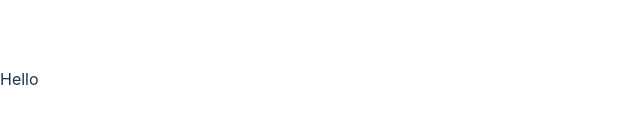
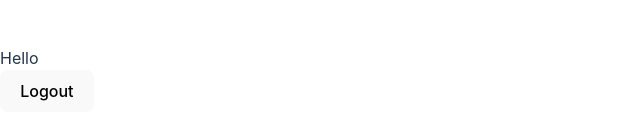
Before and after one commit to adkinsmt/StrangersThings, a React (Vite) app in the folder vite-project/: page / in a window 1280 px wide. Shown: the part 321-460 px from the top of the page, without its empty margins (0-640 px from the left). Built offline with nearby package versions, Linux system fonts and the light colour scheme.

Commit message:
LogoutCreation

```diff
--- a/vite-project/src/App.jsx
+++ b/vite-project/src/App.jsx
@@ -1,9 +1,10 @@
 import Login from "./components/Login"
-
+import Logout from "./components/Logout"
 export default function App() {
   return(
     <>
       <Login />
+      <Logout/>
     </>
   )
 }
--- /dev/null
+++ b/vite-project/src/components/Logout.jsx
@@ -0,0 +1,14 @@
+import React from 'react';
+
+const Logout = () => {
+  const handleLogout = () => {
+    localStorage.removeItem('accessToken');
+    window.location.reload();
+  };
+
+  return (
+    <button onClick={handleLogout}>Logout</button>
+  );
+};
+
+export default Logout;
```
